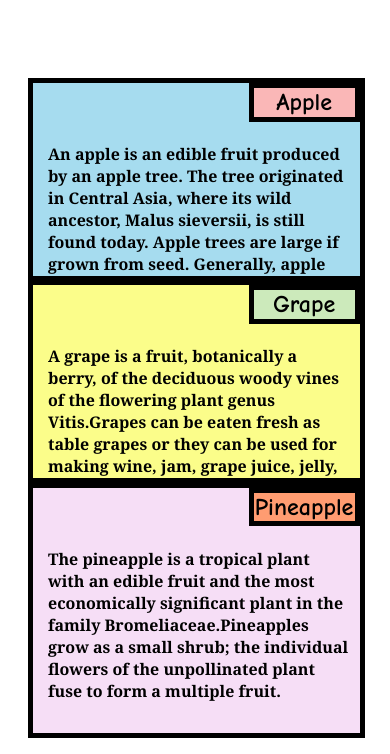
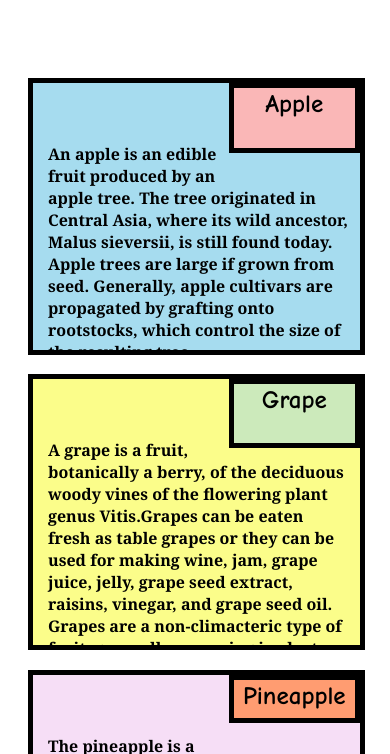
Before and after one commit to shivamu9/module2-solution-, a plain HTML site: page index.html in a window 390 px wide. Shown: the part 90-844 px from the top of the page. Drawn offline with Linux system fonts and the light colour scheme.

Commit message:
First commit

```diff
--- a/css/style.css
+++ b/css/style.css
@@ -29,7 +29,7 @@ h1{
 		position: absolute;
 		background-color: #fbfd8a;
 		display: block;
-		margin-left: 470px;
+		margin-left: 300px;
 		margin-top:60px;
 		border: 1px solid black;
 		border-width: thick;
@@ -59,6 +59,9 @@ h1{
 		text-align: center;
 	    	float: right;
     		font-family: "Comic Sans MS";
+		padding-top: 3px;
+                                font-size: 20px;
+		padding-bottom: 8px;
 
 }
     	#title2{
@@ -73,6 +76,9 @@ h1{
                                 text-align: center;
 		float: right;
 		font-family: "Comic Sans MS";
+		padding-top: 3px;
+                                font-size: 20px;
+		padding-bottom: 8px;
 
 }
     	#title3{
@@ -85,6 +91,9 @@ h1{
 		margin-top: 0px;
 		text-align: center;
 		float: right;
+		padding-top: 3px;
+                                font-size: 20px;
+		padding-bottom: 8px;
 		font-family: "Comic Sans MS";
 		}
 
@@ -129,46 +138,66 @@ h1{
 
 		.box1{
 			width: 90%;
-			height: 26%
+			height: 28%
+
+		}
+		#title1{
+			padding-top:1px;
+			font-size: 25px;
+			width:40%;
+			height: 26%;
 }
 
 		.box2{
-			height:26%;
-			margin-top: 70%;
+			height:28%;
+			margin-top: 95%;
 			width: 90%;
 			margin-left: 20px;
 		}
+		#title2{
+			padding-top:1px;
+			font-size: 25px;
+			width:40%;
+			height: 26%;
+			}
 
 		.box3{
-			margin-top: 130%;
+			margin-top: 180%;
 			width: 90%;
 			margin-left: 26%;
 			margin-left: 20px;
+			height: 15%;
+	}
 
+		#title3{
+			padding-top: 1px;
+			font-size: 25px;
+			width:40%;
+			height: 26%; }
 
-	}
 }
 /**** tablet ****/
 	@media (min-width: 768px) and (max-width: 991px) {
 
 		.box1{
-			width: 40%;
+			width: 45%;
 			height: auto;
 			margin-top: 10%;
-			margin-left: 5%;
+			margin-left: 2%;
 		}
 
 		.box2{
 			height: auto;
 			margin-top: 10%;
-			width: 40%;
-			margin-left: 55%;
+			width: 45%;
+			margin-left: 50%;
 		}
 
 		.box3{
-			margin-top: 60%;
-			width: 90%;
-			margin-left: 5%;
+			margin-top: 50%;
+			padding-top: auto;
+			width: 93%;
+			margin-left: 2%;
 			float: left;
 			margin-bottom: 10%;
 			height: auto;
```
Lines whose indentation alone changed are shown as unchanged.
